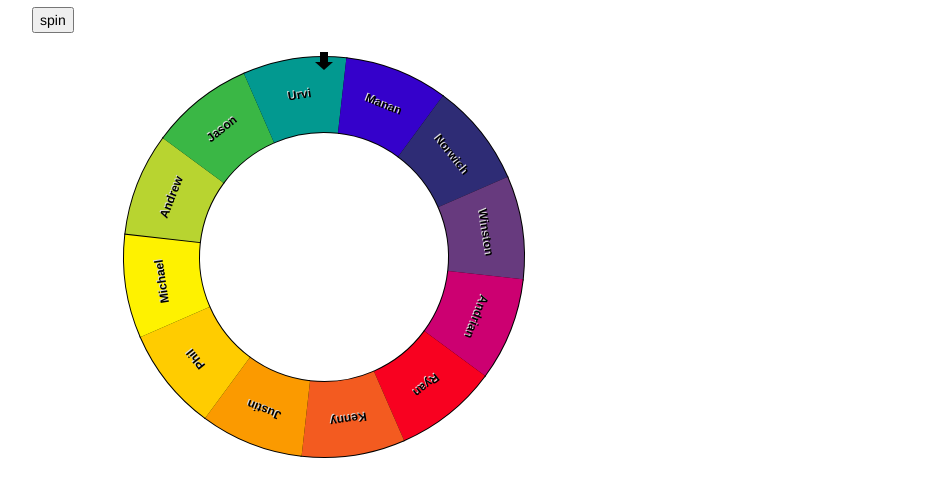
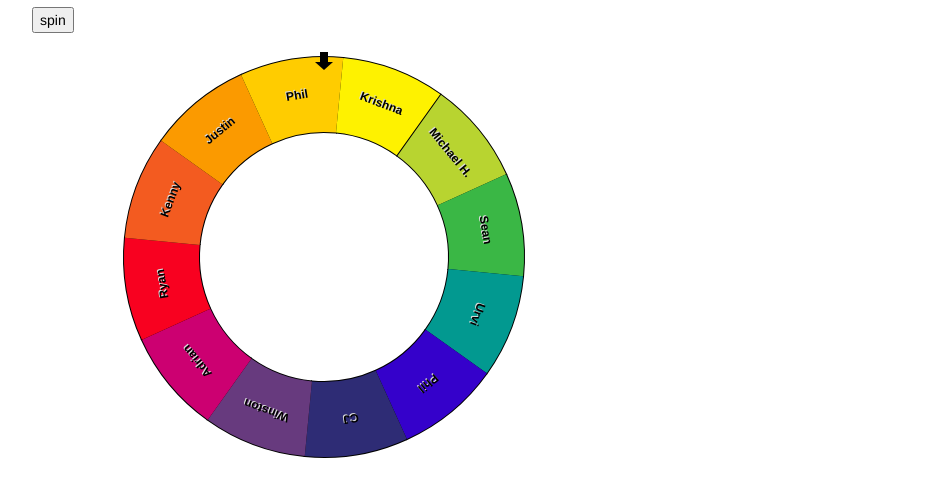
Before and after one commit to bluewolf-beyond/spin-it, a website: page public/spin-wheel.html in a window 1280 px wide. Both pictures are taken after a click on the button "spin". Shown: the part 53-550 px from the top of the page, without its empty margins (8-959 px from the left). Drawn offline with nearby package versions, Linux system fonts and the light colour scheme.

Commit message:
Refactor SpinWhell into an object\n Add WebGl support check

```diff
--- a/public/js/spin-wheel.js
+++ b/public/js/spin-wheel.js
@@ -1,26 +1,29 @@
-  var colors = ["#B8D430", "#3AB745", "#029990", "#3501CB",
+var SpinWheel = SpinWheel || {
+
+	colors : ["#B8D430", "#3AB745", "#029990", "#3501CB",
                "#2E2C75", "#673A7E", "#CC0071", "#F80120",
-               "#F35B20", "#FB9A00", "#FFCC00", "#FEF200"];
-  var participants = ["Andrew", "Jason", "Urvi", "Manan",
-                     "Norwich", "Winston", "Andrian", "Ryan",
-                     "Kenny", "Justin", "Phil", "Michael"];
+               "#F35B20", "#FB9A00", "#FFCC00", "#FEF200"],
 
 
-  var startAngle = 0;
-  var arc = Math.PI / 6;
-  var spinTimeout = null;
+        participants : ["Michael H.", "Sean", "Urvi", "Phil",
+                     "CJ", "Winston", "Adrian", "Ryan",
+                     "Kenny", "Justin", "Phil", "Krishna"],
 
-  var spinArcStart = 10;
-  var spinTime = 0;
-  var spinTimeTotal = 0;
+	startAngle : 0,
+  	arc : Math.PI / 6,
+	spinTimeout : null,
 
-  var ctx;
+	spinArcStart : 10,
+        spinTime : 0,
+        spinTimeTotal : 0,
 
-  function draw() {
-    drawRouletteWheel();
-  }
+        ctx : null,
 
-  function drawRouletteWheel() {
+	draw :  function() {
+			this.drawRouletteWheel();
+  	},
+
+	drawRouletteWheel: function () {
 		var canvas = document.getElementById("wheelcanvas");
     		if (canvas.getContext) {
 		      var outsideRadius = 200;
@@ -30,19 +33,18 @@
 		      ctx = canvas.getContext("2d");
 		      ctx.clearRect(0,0,500,500);
 
-
 		      ctx.strokeStyle = "black";
 		      ctx.lineWidth = 2;
 
 		      ctx.font = 'bold 12px sans-serif';
 
-      for(var i = 0; i < participants.length; i++) {
-        var angle = startAngle + i * arc;
-        ctx.fillStyle = colors[i];
+		      for(var i = 0; i < this.participants.length; i++) {
+		      	var angle = this.startAngle + i * this.arc;
+		        ctx.fillStyle = this.colors[i];
 
 		        ctx.beginPath();
-        ctx.arc(250, 250, outsideRadius, angle, angle + arc, false);
-        ctx.arc(250, 250, insideRadius, angle + arc, angle, true);
+		        ctx.arc(250, 250, outsideRadius, angle, angle + this.arc, false);
+		        ctx.arc(250, 250, insideRadius, angle + this.arc, angle, true);
 		        ctx.stroke();
 		        ctx.fill();
 
@@ -52,9 +54,9 @@
 		        ctx.shadowBlur    = 0;
 		        ctx.shadowColor   = "rgb(220,220,220)";
 		        ctx.fillStyle = "black";
-        ctx.translate(250 + Math.cos(angle + arc / 2) * textRadius, 250 + Math.sin(angle + arc / 2) * textRadius);
-        ctx.rotate(angle + arc / 2 + Math.PI / 2);
-        var text = participants[i];
+		        ctx.translate(250 + Math.cos(angle + this.arc / 2) * textRadius, 250 + Math.sin(angle + this.arc / 2) * textRadius);
+		        ctx.rotate(angle + this.arc / 2 + Math.PI / 2);
+		        var text = this.participants[i];
 		        ctx.fillText(text, -ctx.measureText(text).width / 2, 0);
 		        ctx.restore();
 		      }
@@ -72,43 +74,47 @@
 		      ctx.lineTo(250 - 4, 250 - (outsideRadius + 5));
 		      ctx.fill();
     		}
-  }
-
-  function spin() {
+  	},
+	spin : function () {
 		spinAngleStart = Math.random() * 10 + 10;
 		spinTime = 0;
-    spinTimeTotal = Math.random() * 3 + 4 * 1000;
-    rotateWheel();
-  }
-
-  function rotateWheel() {
+		spinTimeTotal = Math.random() * 3 + 5 * 1000;
+    		this.rotateWheel();
+	},
+	rotateWheel: function () {
 		spinTime += 30;
 		if(spinTime >= spinTimeTotal) {
-      stopRotateWheel();
+			this.stopRotateWheel();
 		      	return;
 		}
-    var spinAngle = spinAngleStart - easeOut(spinTime, 0, spinAngleStart, spinTimeTotal);
-    startAngle += (spinAngle * Math.PI / 180);
-    drawRouletteWheel();
-    spinTimeout = setTimeout('rotateWheel()', 30);
-  }
+		var spinAngle = spinAngleStart - this.easeOut(spinTime, 0, spinAngleStart, spinTimeTotal);
+		this.startAngle += (spinAngle * Math.PI / 180);
+		this.drawRouletteWheel();
+	        spinTimeout = setTimeout('SpinWheel.rotateWheel()', 30);
+	},
 
-  function stopRotateWheel() {
+	stopRotateWheel: function () {
 		clearTimeout(spinTimeout);
-    var degrees = startAngle * 180 / Math.PI + 90;
-    var arcd = arc * 180 / Math.PI;
+		var degrees = this.startAngle * 180 / Math.PI + 90;
+    		var arcd = this.arc * 180 / Math.PI;
 		var index = Math.floor((360 - degrees % 360) / arcd);
 		ctx.save();
 		ctx.font = 'bold 30px sans-serif';
-    var text = participants[index]
+		var text = this.participants[index]
 		ctx.fillText(text, 250 - ctx.measureText(text).width / 2, 250 + 10);
 		ctx.restore();
-  }
-
-  function easeOut(t, b, c, d) {
+  	},
+ 	easeOut: function (t, b, c, d) {
 		var ts = (t/=d)*t;
 		var tc = ts*t;
 		return b+c*(tc + -3*ts + 3*t);
+  	},
+
+	checkWebGLSupport: function  () {
+		 if (!window.WebGLRenderingContext) {
+		     alert ("Get a real Browser !!");
+		     return false;
 		}
-
-  draw();
+		return true;
+	}
+}
--- a/public/spin-wheel.html
+++ b/public/spin-wheel.html
@@ -10,7 +10,7 @@
     <div class="container-fluid">
        <div class="span10">
           <h1>Spin Wheel!</h1>
-          <input type="button" value="spin" onclick="spin();" style="float: left;"> </input>
+          <input type="button" value="spin" onclick="SpinWheel.spin();" style="float: left;"> </input>
           <canvas id="wheelcanvas" width="500" height="500"></canvas>
        </div>
        <div class="span2">
@@ -21,4 +21,11 @@
   <script type="application/javascript" src="http://code.jquery.com/jquery.js"></script>
   <script type="application/javascript" src="js/bootstrap.min.js"></script>
   <script type="application/javascript" src="js/spin-wheel.js"> </script>
+  <script type="application/javascript">
+	$(document).ready(function (){
+		if ( SpinWheel.checkWebGLSupport() ){
+			SpinWheel.draw();
+		}
+	});
+  </script>
 </html>
```
Lines whose indentation alone changed are shown as unchanged.
